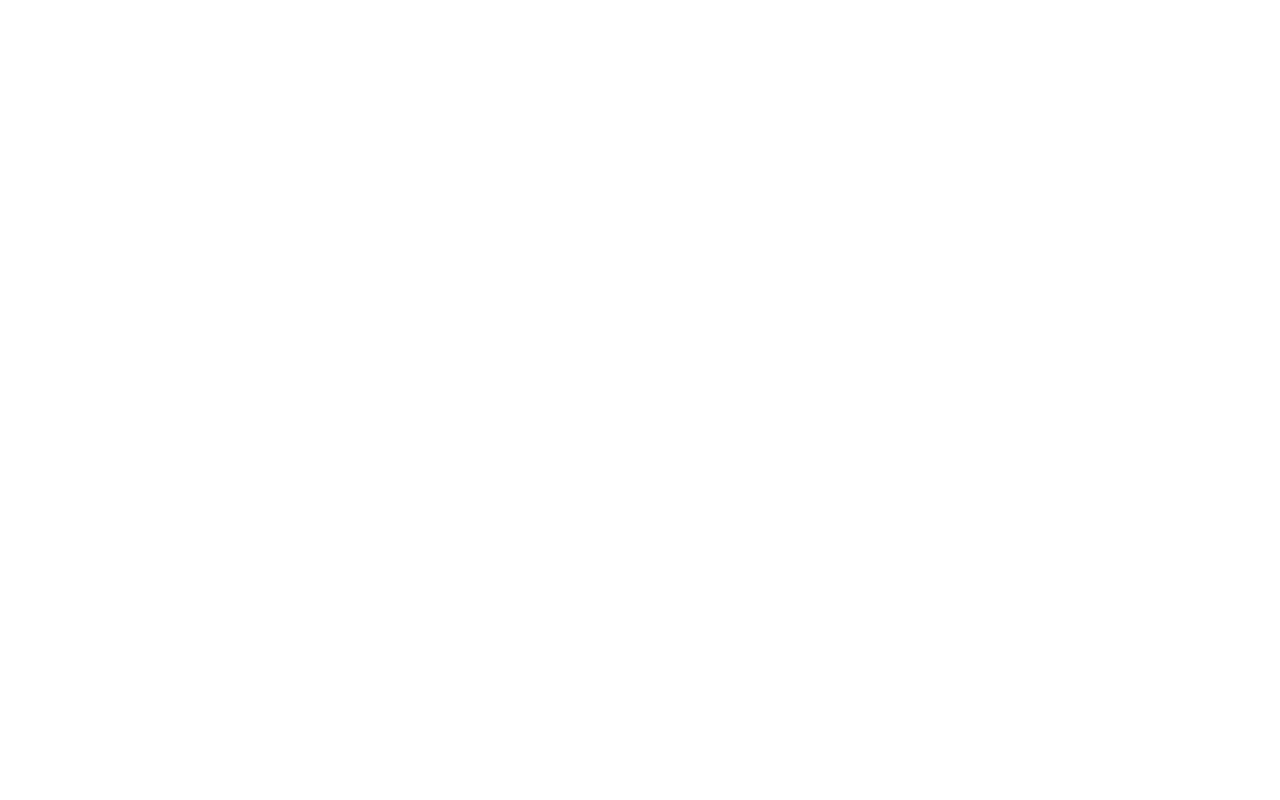
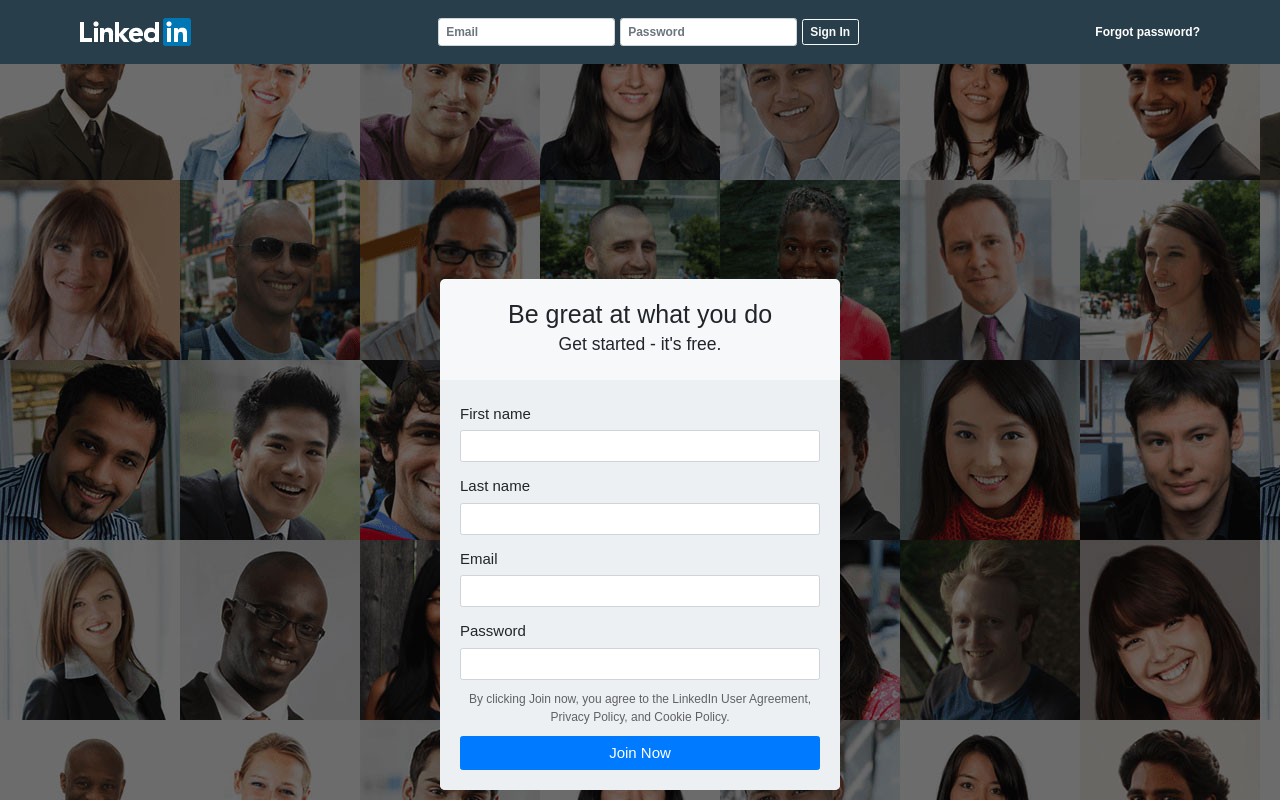
Before and after one commit to Moamenx/linkedin-frontend, a website: page index.html in a window 1280 px wide. Drawn offline with nearby package versions, Linux system fonts and the light colour scheme.

Commit message:
IndexPage

```diff
--- a/index.html
+++ b/index.html
@@ -13,9 +13,65 @@
         <!-- Page Title -->
         <title>LinkedIn</title>
         <!-- Page Icon -->
-        <link rel="shortcut icon" type="image/x-icon" href="images/logos/linkedin.png">
+        <link rel="shortcut icon" type="image/x-icon" href="images/logos/linkedin-1.png">
     </head>
     <body>
+
+        <div class="index">
+            <div class="navbar-login ">
+                <nav class="navbar navbar-expand-md navbar-light container no-transition">
+                    <a class="navbar-brand" href="">
+                        <img src="images/logos/linkedin-2.png">
+                    </a>
+                    <button class="navbar-toggler" type="button" data-toggle="collapse" data-target="#navbarSupportedContent" aria-controls="navbarSupportedContent" aria-expanded="false" aria-label="Toggle navigation">
+                        <span class="navbar-toggler-icon"></span>
+                    </button>
+
+                    <div class="collapse navbar-collapse mt-3 mt-md-0" id="navbarSupportedContent">
+                        <form class="form-inline mx-auto my-2 my-lg-0">
+                        <input class="form-control my-2 my-md-0 mr-sm-2" type="text" placeholder="Email" aria-label="Email">
+                        <input class="form-control my-2 my-md-0 mr-sm-2" type="text" placeholder="Password" aria-label="Email">
+                        <button class="btn btn-outline-light my-2 my-md-0 my-sm-0" type="submit">Sign In</button>
+                        </form>
+                        <a href="#" class="nav-forgot-password">
+                            Forgot password?
+                        </a>
+                    </div>
+                </nav>
+            </div>
+
+            <div class="register">
+                <div class="register-form">
+                    <div class="form-header">
+                        <h1>Be great at what you do</h1>
+                        <h3>Get started - it's free.</h3>
+                    </div>
+                    <form class="form-body">
+                        <div class="form-group">
+                            <label for="inputAddress">First name</label>
+                            <input type="text" class="form-control" id="inputFirstName">
+                        </div>
+                        <div class="form-group">
+                            <label for="inputAddress">Last name</label>
+                            <input type="text" class="form-control" id="inputLastName">
+                        </div>
+                        <div class="form-group">
+                            <label for="inputEmail4">Email</label>
+                            <input type="email" class="form-control" id="inputEmail">
+                        </div>
+                        <div class="form-group">
+                            <label for="inputPassword4">Password</label>
+                            <input type="password" class="form-control" id="inputPassword">
+                        </div>
+                        <div class="form-disclaimer">
+                            <p>By clicking Join now, you agree to the LinkedIn User Agreement, Privacy Policy, and Cookie Policy.
+                            </p>
+                        </div>
+                        <button type="submit" class="btn btn-primary">Join Now</button>
+                    </form>
+                </div>
+            </div>
+        </div>
         <script src="node_modules/jquery/dist/jquery.min.js"></script>
         <script src="node_modules/bootstrap/dist/js/bootstrap.bundle.min.js"></script>
     </body>
--- a/sass/abstracts/_variables.scss
+++ b/sass/abstracts/_variables.scss
@@ -0,0 +1,2 @@
+$primary-1: #283E4A;
+$gray-1: #606162;
--- a/sass/base/_typography.scss
+++ b/sass/base/_typography.scss
@@ -1,3 +1,4 @@
 body {
     font-size: 1.8rem;
+    font-family: Arial, Helvetica, sans-serif;
 }
--- /dev/null
+++ b/sass/components/_navbar-login.scss
@@ -0,0 +1,36 @@
+.navbar-login {
+    background-color: $primary-1;
+    padding: 1rem;
+
+    .navbar {
+        .navbar-toggler {
+            background-color: white;
+            transition: all 0.1s ease;
+            outline-color: white;
+            padding:0.5rem;
+            &:hover {
+                background-color: #d3d3d3;
+            }
+        }
+
+        .collapsing {
+            transition: none;
+        }
+        .collapse {
+            .form-control, .btn {
+                font-size: 1.2rem;
+                font-weight: 700;
+                line-height: 1.6rem;
+            }
+            .form-control {
+                color:#757575;
+            }
+            .nav-forgot-password {
+                color: white;
+                font-size: 1.2rem;
+                font-weight: 700;
+                line-height: 1.6rem;
+            }
+        }
+    }
+}
--- /dev/null
+++ b/sass/components/_register-form.scss
@@ -0,0 +1,33 @@
+.register-form {
+    background-color: #F6F8FA;
+    width: 40rem;
+    border-radius: 0.5rem;
+    overflow: hidden;
+    .form-header {
+        padding:2rem;
+        text-align: center;
+    }
+    .form-body {
+        background-color: #EDF0F3;
+        padding:2rem;
+        .form-group {
+            label {
+                font-size: 1.5rem;
+            }
+            .form-control {
+                font-size: 1.5rem;
+            }
+        }
+        .form-disclaimer {
+            text-align: center;
+            font-size: 1.2rem;
+            color: $gray-1;
+        }
+        .btn {
+            width: 100%;
+            padding: 0.5rem;
+            font-size: 1.5rem;
+
+        }
+    }
+}
--- a/sass/main.scss
+++ b/sass/main.scss
@@ -6,6 +6,7 @@
 
 
 // Abstracts
+
 @import './abstracts/functions';
 @import './abstracts/mixins';
 @import './abstracts/variables';
@@ -17,3 +18,16 @@
 @import './base/reset';
 @import './base/typography';
 @import './base/animation';
+
+
+
+
+// Components
+
+@import './components/navbar-login';
+@import './components/register-form';
+
+
+// Pages
+
+@import './pages/index';
--- /dev/null
+++ b/sass/pages/_index.scss
@@ -0,0 +1,16 @@
+.index {
+    .navbar-login {
+        position: fixed;
+        top:0;
+        left:0;
+        width: 100%;
+    }
+    .register {
+        background: url('../images/backgrounds/index.jpg');
+        display: flex;
+        justify-content: center;
+        align-items:flex-end;
+        height: 100vh;
+        padding-bottom: 1rem;
+    }
+}
```
Also changed, not shown: images/backgrounds/index.jpg (added), images/logos/linkedin-1.png (renamed from images/logos/linkedin.png), images/logos/linkedin-2.png (added), style/style.css, 1 other file.
